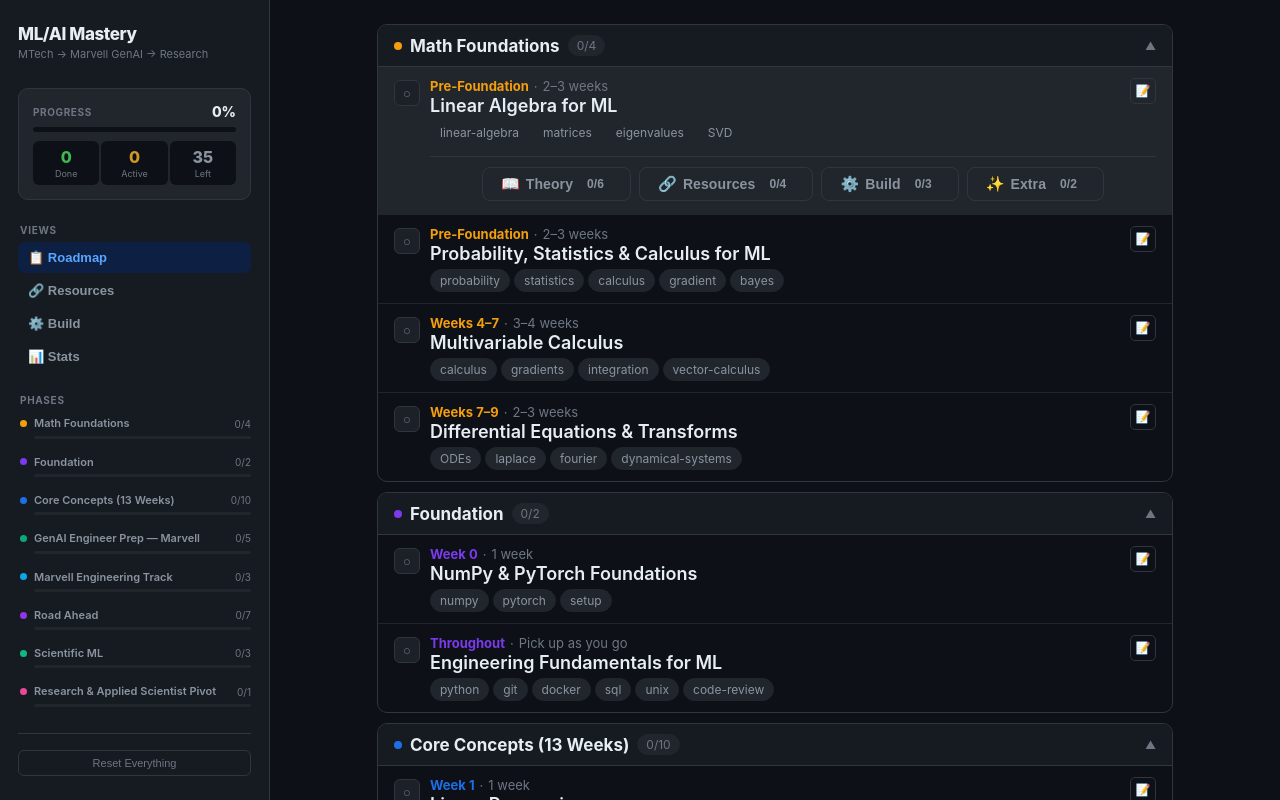
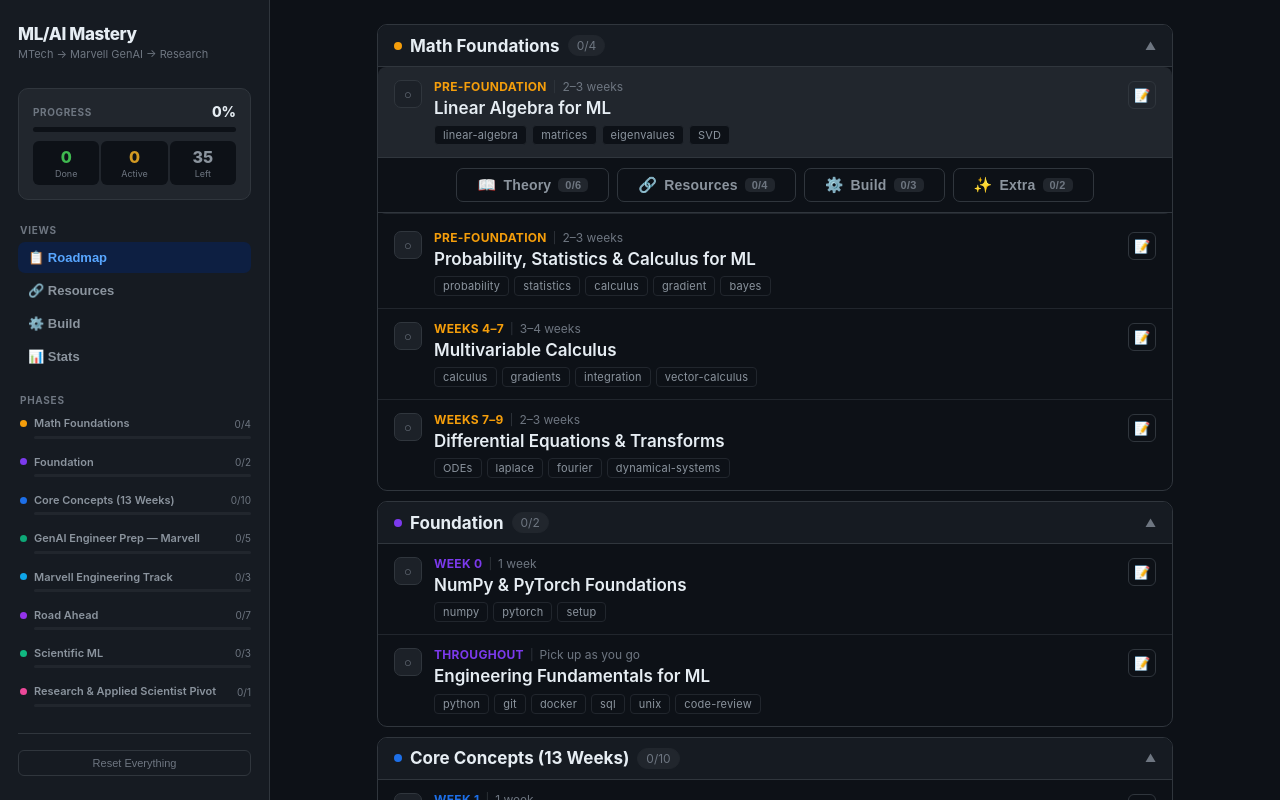
Before and after one commit to yeshu183/ml-tracker, a React (Vite) app: page / in a window 1280 px wide. Both pictures are taken after a click on the element 775 px from the left and 111 px from the top of the page. Built offline with nearby package versions, Linux system fonts and the light colour scheme.

Commit message:
final centering issues fixed

```diff
--- a/src/App.jsx
+++ b/src/App.jsx
@@ -1663,50 +1663,51 @@ export default function App() {
                 ];
 
                 return (
-                  <div key={item.id} style={{borderBottom:idx<phase.items.length-1?`1px solid ${C.border2}`:"none"}}>
+                  <div key={item.id} style={{borderBottom:idx<phase.items.length-1?`1px solid ${C.border2}`:"none",borderRadius:isOpen?8:0,background:isOpen?C.elevated:"transparent",transition:"background 0.15s",marginBottom:isOpen?4:0}}>
                     {/* Clickable item row */}
-                    <div onClick={()=>toggleItem(item.id)} style={{padding:"11px 16px",display:"flex",alignItems:"flex-start",gap:10,cursor:"pointer",background:isOpen?C.elevated:"transparent",transition:"background 0.15s"}}>
-                      <button onClick={e=>cycleStatus(item.id,e)} title="Cycle status" style={{flexShrink:0,width:26,height:26,borderRadius:6,border:`1.5px solid ${st.border}`,background:st.bg,color:st.color,fontSize:13,cursor:"pointer",display:"flex",alignItems:"center",justifyContent:"center",marginTop:2}}>
+                    <div onClick={()=>toggleItem(item.id)} style={{padding:"12px 16px",display:"flex",alignItems:"flex-start",gap:12,cursor:"pointer"}}>
+                      <button onClick={e=>cycleStatus(item.id,e)} title="Cycle status" style={{flexShrink:0,width:28,height:28,borderRadius:7,border:`1.5px solid ${st.border}`,background:st.bg,color:st.color,fontSize:13,cursor:"pointer",display:"flex",alignItems:"center",justifyContent:"center",marginTop:1}}>
                         {st.icon}
                       </button>
                       <div style={{flex:1,minWidth:0}}>
                         <div style={{display:"flex",alignItems:"flex-start",justifyContent:"space-between",gap:8}}>
                           <div style={{flex:1}}>
-                            <div style={{display:"flex",alignItems:"center",gap:5,flexWrap:"wrap"}}>
-                              <span style={{fontSize:13,fontWeight:700,color:phase.color}}>{item.week}</span>
-                              <span style={{fontSize:13,color:C.dim}}>·</span>
-                              <span style={{fontSize:13,color:C.dim}}>{item.duration}</span>
+                            <div style={{display:"flex",alignItems:"center",gap:6,flexWrap:"wrap"}}>
+                              <span style={{fontSize:12,fontWeight:700,color:phase.color,letterSpacing:0.3,textTransform:"uppercase"}}>{item.week}</span>
+                              <span style={{fontSize:11,color:C.border}}>|</span>
+                              <span style={{fontSize:12,color:C.dim}}>{item.duration}</span>
                             </div>
-                            <div style={{fontSize:18,fontWeight:600,color:status==="done"?C.dim:C.text,marginTop:1,textDecoration:status==="done"?"line-through":"none"}}>{item.title}</div>
-                            <div style={{display:"flex",gap:4,marginTop:5,flexWrap:"wrap"}}>
-                              {item.tags.map(t=><span key={t} style={{fontSize:12,color:C.muted,background:C.elevated,padding:"3px 9px",borderRadius:99,border:`1px solid ${C.border2}`}}>{t}</span>)}
+                            <div style={{fontSize:17,fontWeight:600,color:status==="done"?C.muted:C.text,marginTop:3,textDecoration:status==="done"?"line-through":"none",lineHeight:1.3}}>{item.title}</div>
+                            <div style={{display:"flex",gap:5,marginTop:6,flexWrap:"wrap"}}>
+                              {item.tags.map(t=><span key={t} style={{fontSize:11,color:C.muted,background:C.bg,padding:"2px 8px",borderRadius:4,border:`1px solid ${C.border2}`,letterSpacing:0.2}}>{t}</span>)}
                             </div>
                           </div>
-                          <div style={{display:"flex",gap:4,flexShrink:0}} onClick={e=>e.stopPropagation()}>
-                            <button onClick={()=>{setActiveNote(item.id);setNoteText(notes[item.id]||"");}} style={{width:26,height:26,borderRadius:5,border:`1px solid ${hasNote?"#1f3d5a":C.border}`,background:hasNote?"#0d1f42":"transparent",color:hasNote?C.accent:C.dim,fontSize:12,cursor:"pointer",display:"flex",alignItems:"center",justifyContent:"center"}}>📝</button>
+                          <div style={{display:"flex",gap:4,flexShrink:0,marginTop:2}} onClick={e=>e.stopPropagation()}>
+                            <button onClick={()=>{setActiveNote(item.id);setNoteText(notes[item.id]||"");}} title="Add note" style={{width:28,height:28,borderRadius:6,border:`1px solid ${hasNote?"#1f6feb":C.border}`,background:hasNote?"#0d1f42":"transparent",color:hasNote?C.accent:C.dim,fontSize:13,cursor:"pointer",display:"flex",alignItems:"center",justifyContent:"center"}}>📝</button>
                           </div>
                         </div>
-
-                        {isOpen && (
-                          <div style={{display:"flex",gap:8,marginTop:12,flexWrap:"wrap",justifyContent:"center",padding:"10px 0 2px",borderTop:`1px solid ${C.border}`}} onClick={e=>e.stopPropagation()}>
-                            {SECS.map(sec=>{
-                              const active = curSec===sec.key;
-                              return (
-                                <button key={sec.key} onClick={()=>setSection(item.id,sec.key)} style={{padding:"7px 18px",borderRadius:8,border:`1.5px solid ${active?sec.color:C.border}`,background:active?sec.color+"22":"transparent",color:active?sec.color:C.muted,fontSize:14,fontWeight:700,cursor:"pointer",display:"flex",alignItems:"center",gap:6,transition:"all 0.15s",letterSpacing:0.1}}>
-                                  <span style={{fontSize:15}}>{sec.emoji}</span>
-                                  <span>{sec.label}</span>
-                                  {sec.stats && sec.stats.total>0 && <span style={{background:active?sec.color+"33":C.elevated,borderRadius:99,padding:"1px 8px",fontSize:12,fontWeight:600,minWidth:28,textAlign:"center"}}>{sec.stats.checked}/{sec.stats.total}</span>}
-                                </button>
-                              );
-                            })}
-                          </div>
-                        )}
                       </div>
                     </div>
 
+                    {/* Section tabs — full-width, outside the flex row so border spans edge-to-edge */}
+                    {isOpen && (
+                      <div style={{borderTop:`1px solid ${C.border}`,borderBottom:`1px solid ${C.border}`,background:C.bg,padding:"10px 16px",display:"flex",gap:8,flexWrap:"wrap",justifyContent:"center"}} onClick={e=>e.stopPropagation()}>
+                        {SECS.map(sec=>{
+                          const active = curSec===sec.key;
+                          return (
+                            <button key={sec.key} onClick={()=>setSection(item.id,sec.key)} style={{padding:"7px 20px",borderRadius:7,border:`1.5px solid ${active?sec.color:C.border}`,background:active?sec.color+"1a":"transparent",color:active?sec.color:C.muted,fontSize:14,fontWeight:700,cursor:"pointer",display:"flex",alignItems:"center",gap:7,transition:"all 0.15s",letterSpacing:0.2,boxShadow:active?`0 0 0 1px ${sec.color}22`:"none"}}>
+                              <span style={{fontSize:15}}>{sec.emoji}</span>
+                              <span>{sec.label}</span>
+                              {sec.stats && sec.stats.total>0 && <span style={{background:active?sec.color+"28":C.elevated,color:active?sec.color:C.dim,borderRadius:5,padding:"1px 7px",fontSize:11,fontWeight:700,minWidth:30,textAlign:"center"}}>{sec.stats.checked}/{sec.stats.total}</span>}
+                            </button>
+                          );
+                        })}
+                      </div>
+                    )}
+
                     {/* Section content */}
                     {isOpen && curSec && (
-                      <div style={{margin:"0 16px 12px 16px",background:C.surface,borderRadius:8,border:`1px solid ${C.border}`,padding:"14px 16px"}}>
+                      <div style={{margin:"12px 16px 14px",background:C.surface,borderRadius:8,border:`1px solid ${C.border}`,padding:"14px 16px"}}>
                         {curSec==="theory" && (item.theory||[]).map(c=>(
                           <CheckRow key={c.id} checked={!!checks[`${item.id}__theory__${c.id}`]} onChange={()=>toggleCheck(item.id,"theory",c.id)} label={c.text} desc={c.desc} resource={c.resource}/>
                         ))}
@@ -1728,7 +1729,7 @@ export default function App() {
                     )}
 
                     {hasNote && !isOpen && (
-                      <div style={{margin:"0 16px 9px 52px",fontSize:12,color:C.muted,background:C.bg,padding:"6px 10px",borderRadius:5,borderLeft:`2px solid ${phase.color}`}}>
+                      <div style={{margin:"0 16px 10px 56px",fontSize:12,color:C.muted,background:C.bg,padding:"6px 10px",borderRadius:5,borderLeft:`2px solid ${phase.color}`}}>
                         {notes[item.id].length>110?notes[item.id].slice(0,110)+"...":notes[item.id]}
                       </div>
                     )}
```
